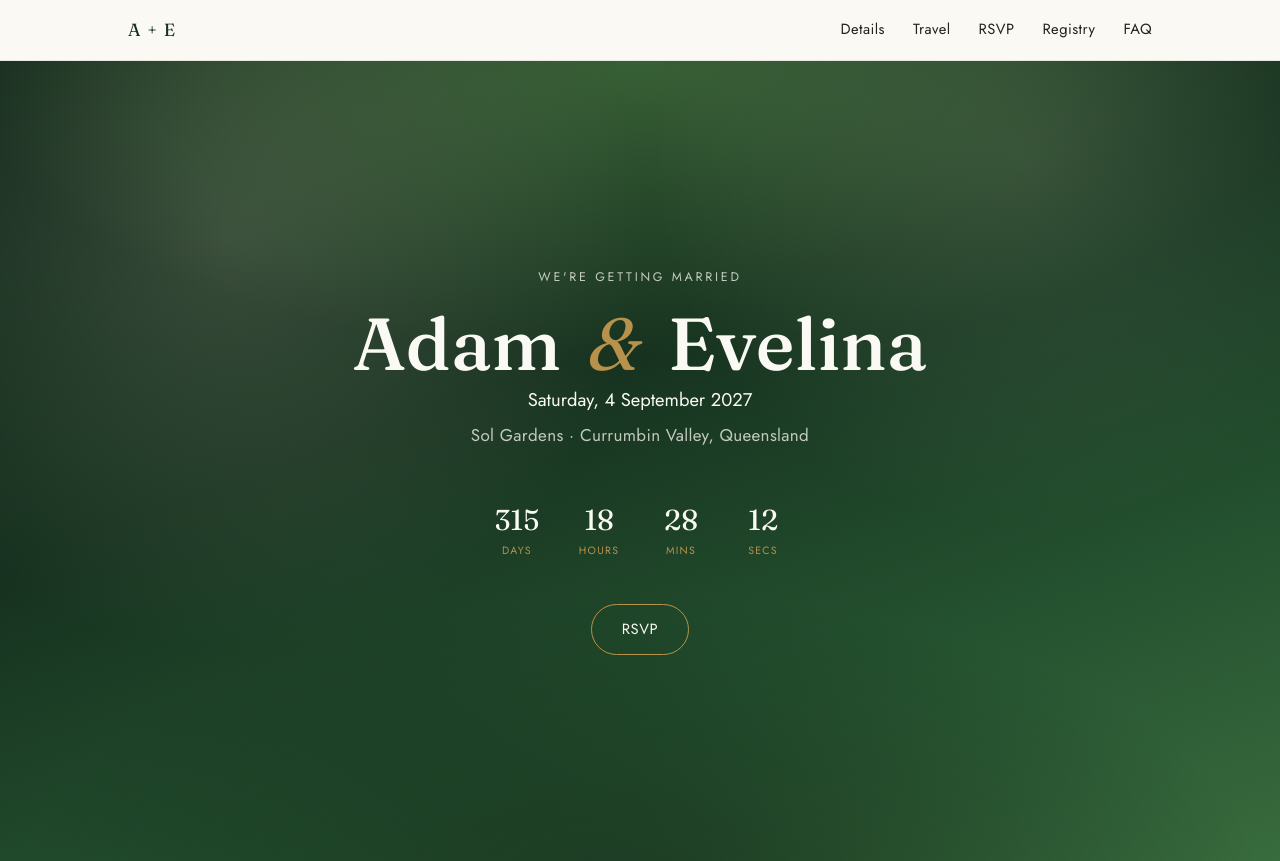
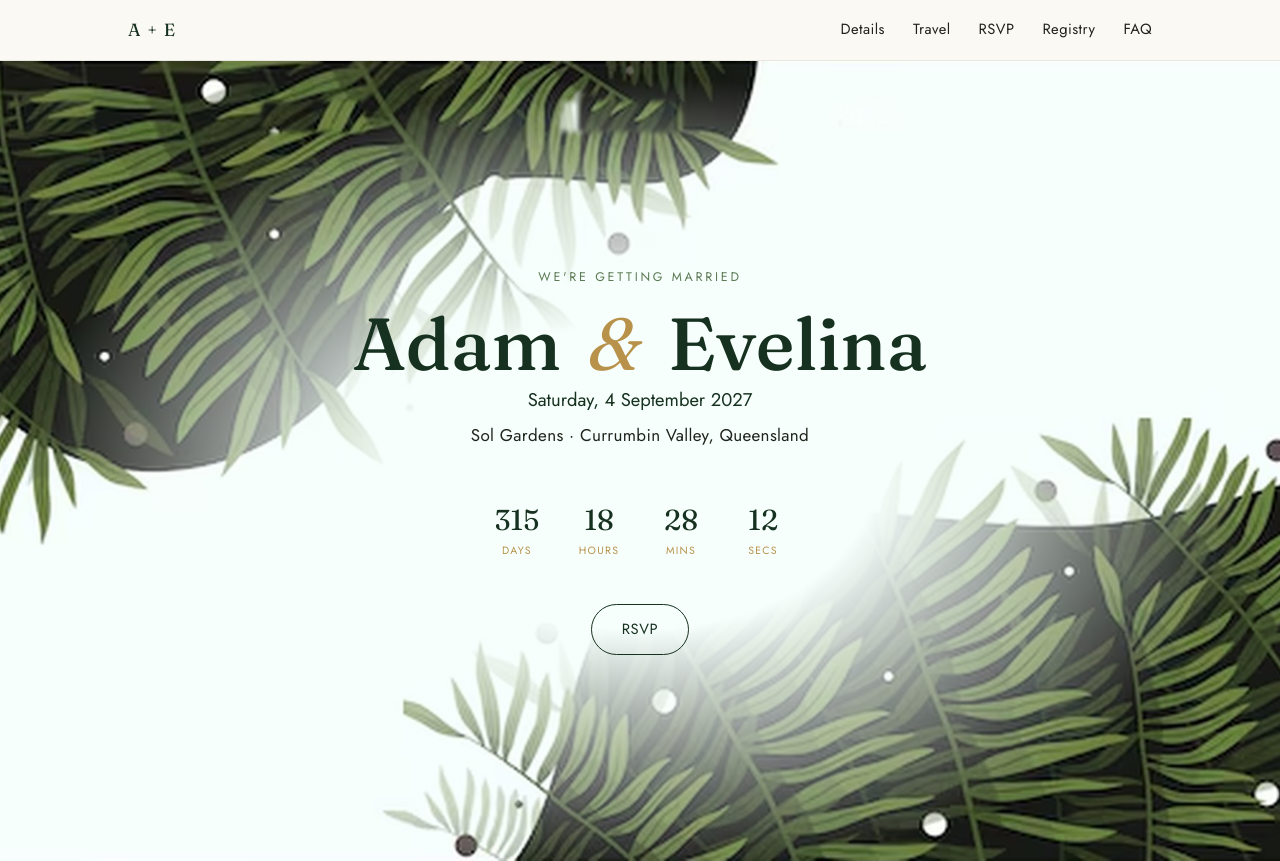
Before and after one commit to AdamFitzsimmons/Wedding-Site, a plain HTML site: page index.html in a window 1280 px wide. Shown: the top 861 px of the page. Drawn offline with Linux system fonts and the light colour scheme.

Commit message:
Replace hero gradient with palm-leaf background image
Light mint hero with dark green text for contrast.

Co-Authored-By: Claude Sonnet 5.5 <noreply@anthropic.com>

```diff
--- a/style.css
+++ b/style.css
@@ -9,6 +9,7 @@
   --jungle:     #16311F;   /* dark accent / dark section bg / hero base */
   --gold:       #B8924A;   /* primary accent — warm brass */
   --sage:       #5C7A54;   /* secondary accent, dividers, small text */
+  --mint:       #F6FFFC;   /* hero background behind palm image */
 
   --font-display: "Fraunces", Georgia, serif;
   --font-body: "Jost", -apple-system, BlinkMacSystemFont, sans-serif;
@@ -121,25 +122,22 @@ a{ color: inherit; }
   justify-content: center;
   text-align: center;
   padding: var(--space-4) var(--space-3);
-  color: var(--paper);
+  color: var(--jungle);
   background:
-    radial-gradient(circle at 18% 22%, rgba(255,244,214,0.16), transparent 34%),
-    radial-gradient(circle at 80% 12%, rgba(255,244,214,0.10), transparent 30%),
-    radial-gradient(ellipse 85% 60% at 50% 0%, rgba(94,150,80,0.5), transparent 62%),
-    radial-gradient(ellipse 70% 55% at 50% 105%, rgba(0,0,0,0.35), transparent 70%),
-    linear-gradient(160deg, #0E2417 0%, #16311F 40%, #24512F 72%, #386B3D 100%);
+    radial-gradient(ellipse 48% 50% at 50% 52%, var(--mint) 38%, rgba(246,255,252,0) 100%),
+    var(--mint) url("images/hero-palm.jpg") center / cover no-repeat;
 }
 .hero__eyebrow{
   text-transform: uppercase;
   letter-spacing: 0.22em;
   font-size: 0.78rem;
-  color: rgba(251,249,243,0.75);
+  color: var(--sage);
   margin: 0 0 var(--space-2);
 }
 .hero__names{
   font-size: clamp(2.4rem, 7vw, 4.6rem);
   line-height: 1.1;
-  color: var(--paper);
+  color: var(--jungle);
 }
 .hero__amp{
   font-style: italic;
@@ -149,11 +147,11 @@ a{ color: inherit; }
 .hero__date{
   font-size: 1.15rem;
   margin: 0;
-  color: var(--paper);
+  color: var(--jungle);
 }
 .hero__venue{
   margin: var(--space-1) 0 0;
-  color: rgba(251,249,243,0.75);
+  color: var(--ink);
   letter-spacing: 0.02em;
 }
 
@@ -171,7 +169,7 @@ a{ color: inherit; }
 .countdown__unit span{
   font-family: var(--font-display);
   font-size: 1.8rem;
-  color: var(--paper);
+  color: var(--jungle);
 }
 .countdown__unit small{
   text-transform: uppercase;
@@ -224,10 +222,10 @@ a{ color: inherit; }
 }
 .button--ghost:hover{ background: var(--jungle); color: var(--paper); }
 .hero .button--ghost{
-  border-color: var(--gold);
-  color: var(--paper);
+  border-color: var(--jungle);
+  color: var(--jungle);
 }
-.hero .button--ghost:hover{ background: var(--gold); color: var(--jungle); }
+.hero .button--ghost:hover{ background: var(--jungle); color: var(--paper); }
 .button--solid{
   background: var(--gold);
   color: var(--jungle);
```
Also changed, not shown: images/hero-palm.jpg (added).
